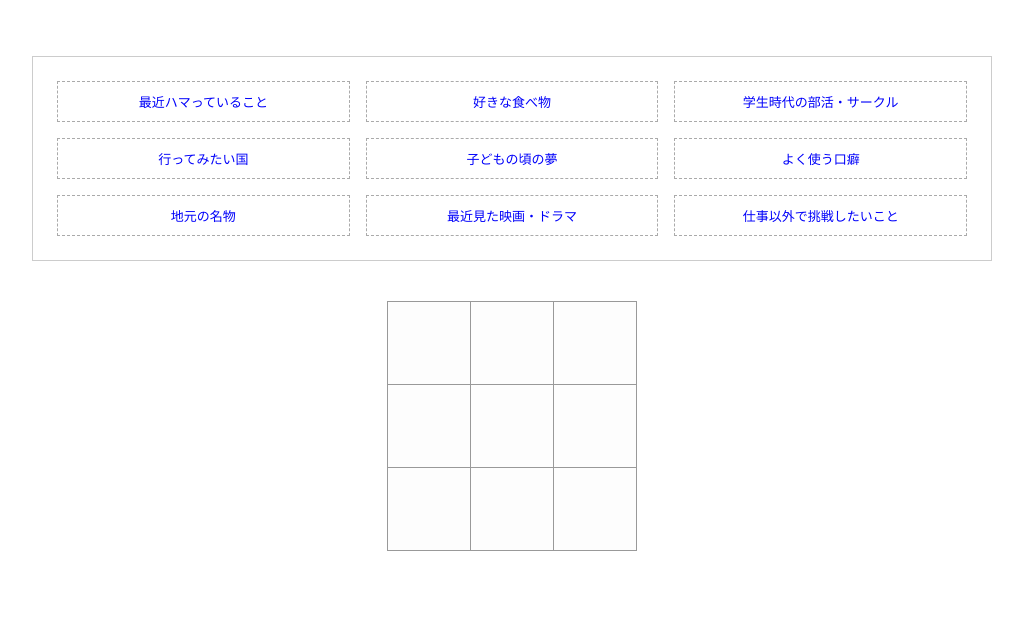
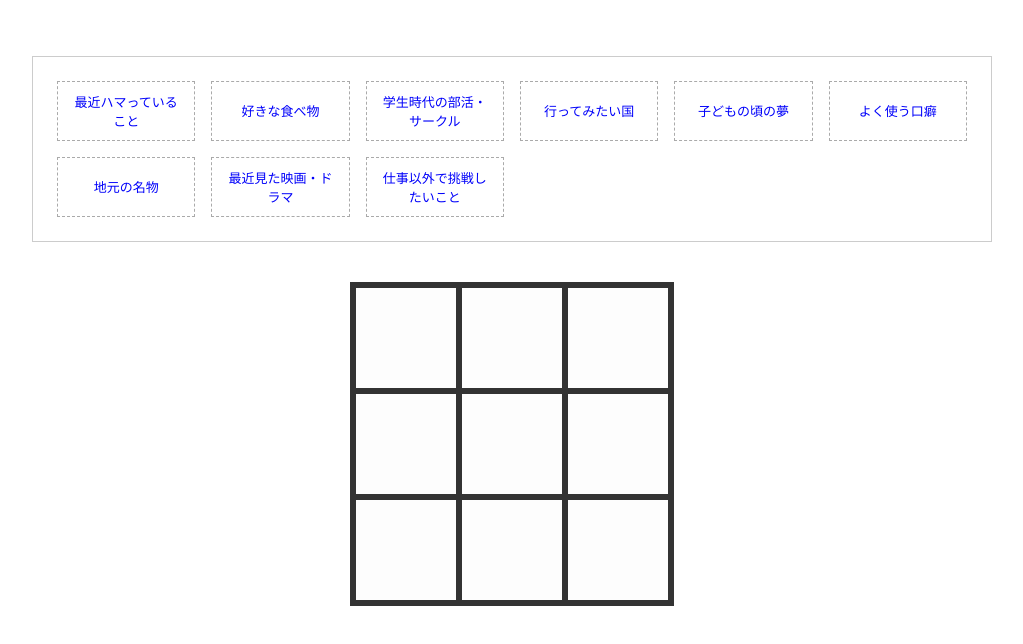
Before and after one commit to ken19960618/bingo3, a plain HTML site: page index.html in a window 1280 px wide. Shown: the part 114-758 px from the top of the page, without its empty margins (128-1151 px from the left). Drawn offline with Linux system fonts and the light colour scheme.

Commit message:
Update index.html

```diff
--- a/index.html
+++ b/index.html
@@ -1,8 +1,8 @@
 <!DOCTYPE html>
 <html lang="ja">
 <head>
-  <meta charset="UTF-8">
-  <meta name="viewport" content="width=device-width, initial-scale=1.0">
+  <meta charset="UTF-8" />
+  <meta name="viewport" content="width=device-width, initial-scale=1.0"/>
   <title>自己紹介ビンゴ！！</title>
   <link href="https://fonts.googleapis.com/css2?family=Noto+Sans+JP:wght@200;300;500&display=swap" rel="stylesheet">
   <style>
@@ -33,7 +33,7 @@
     }
     .theme-panel {
       display: grid;
-      grid-template-columns: repeat(3, 1fr);
+      grid-template-columns: repeat(auto-fit, minmax(120px, 1fr));
       gap: 16px;
       border: 1px solid #ccc;
       padding: 24px;
@@ -45,40 +45,67 @@
       font-weight: 300;
       text-align: center;
       text-transform: uppercase;
+      display: flex;
+      align-items: center;
+      justify-content: center;
     }
     .bingo-section {
       display: flex;
       flex-direction: column;
       align-items: center;
       gap: 16px;
+      width: 100%;
+      overflow-x: auto;
     }
     table {
       border-collapse: collapse;
     }
     td {
-      width: 80px;
-      height: 80px;
-      border: 1px solid #999;
-      text-align: center;
-      vertical-align: middle;
-      position: relative;
+      width: 100px;
+      height: 100px;
+      border: 6px solid #333;
       background-color: #fdfdfd;
       transition: all 0.2s ease;
+      padding: 0;
+      position: relative;
     }
-    td input {
+    td .inner {
       width: 100%;
       height: 100%;
-      font-size: 14px;
+      display: flex;
+      align-items: center;
+      justify-content: center;
+    }
+    td .input-wrapper {
+      width: 70%;
+      height: 70%;
+      display: flex;
+      align-items: center;
+      justify-content: center;
+      z-index: 2;
+    }
+    td textarea {
+      width: 100%;
+      height: 100%;
+      resize: none;
+      border: none;
       font-family: 'Noto Sans JP', sans-serif;
+      font-size: 16px;
+      text-align: center;
+      text-align-last: center;
       color: rgb(0, 0, 250);
-      text-align: center;
-      border: none;
       background: transparent;
+      display: flex;
+      justify-content: center;
+      align-items: center;
+      padding: 0;
+      margin: 0;
+      line-height: 1.4;
     }
     td.checked {
       background-color: rgb(0, 0, 250);
     }
-    td.checked input {
+    td.checked textarea {
       color: white;
       font-weight: 500;
     }
@@ -86,6 +113,15 @@
       font-size: 18px;
       font-weight: 500;
       color: rgb(0, 0, 250);
+    }
+    @media screen and (max-width: 600px) {
+      td {
+        width: 80px;
+        height: 80px;
+      }
+      td textarea {
+        font-size: 14px;
+      }
     }
   </style>
 </head>
@@ -121,19 +157,28 @@
       const row = document.createElement('tr');
       for (let j = 0; j < size; j++) {
         const cell = document.createElement('td');
-        const input = document.createElement('input');
-        input.type = 'text';
-        input.addEventListener('click', e => e.stopPropagation());
+        const inner = document.createElement('div');
+        inner.className = 'inner';
 
+        const inputWrapper = document.createElement('div');
+        inputWrapper.className = 'input-wrapper';
+
+        const textarea = document.createElement('textarea');
+        inputWrapper.appendChild(textarea);
+        inner.appendChild(inputWrapper);
+        cell.appendChild(inner);
+        row.appendChild(cell);
+
+        // 全体をクリックでチェック切り替え
         cell.addEventListener('click', () => {
-          if (input.value.trim() !== '') {
+          if (textarea.value.trim() !== '') {
             cell.classList.toggle('checked');
             checkBingo();
           }
         });
 
-        cell.appendChild(input);
-        row.appendChild(cell);
+        // 入力範囲だけクリック時はチェックを止める
+        inputWrapper.addEventListener('click', e => e.stopPropagation());
       }
       table.appendChild(row);
     }
```
